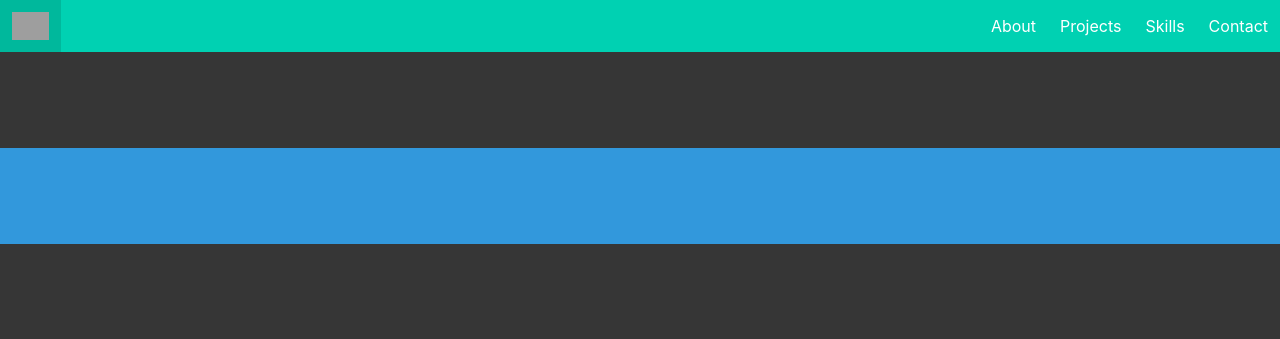
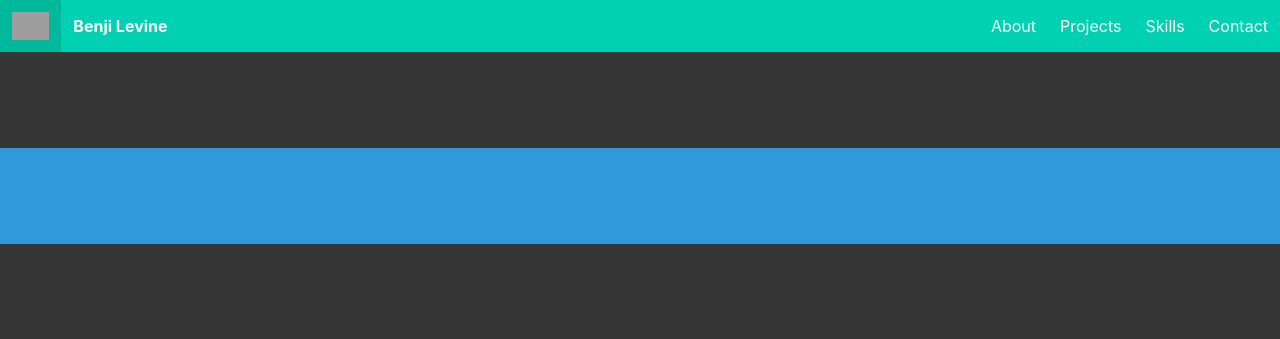
Before and after one commit to bmaximuml/v3.benjilevine.com, a Flask app: page / in a window 1280 px wide. Shown: the top 339 px of the page. Run offline with Flask 2, Linux system fonts and the light colour scheme; grey boxes are pictures that could not be loaded.

Commit message:
Show title in header bar

```diff
--- a/benjilevine.com/templates/default.html
+++ b/benjilevine.com/templates/default.html
@@ -20,6 +20,9 @@
             <a class="navbar-item" href="/">
                 <img src="{{ url_for('static', filename='static/assets/logo.png') }}"
                      alt="Benji Levine logo">
+            </a>
+            <a class="navbar-item" href="/">
+                <strong>Benji Levine</strong>
             </a>
 
             <a role="button" class="navbar-burger" aria-label="menu" aria-expanded="false" data-target="main_navbar">
```
